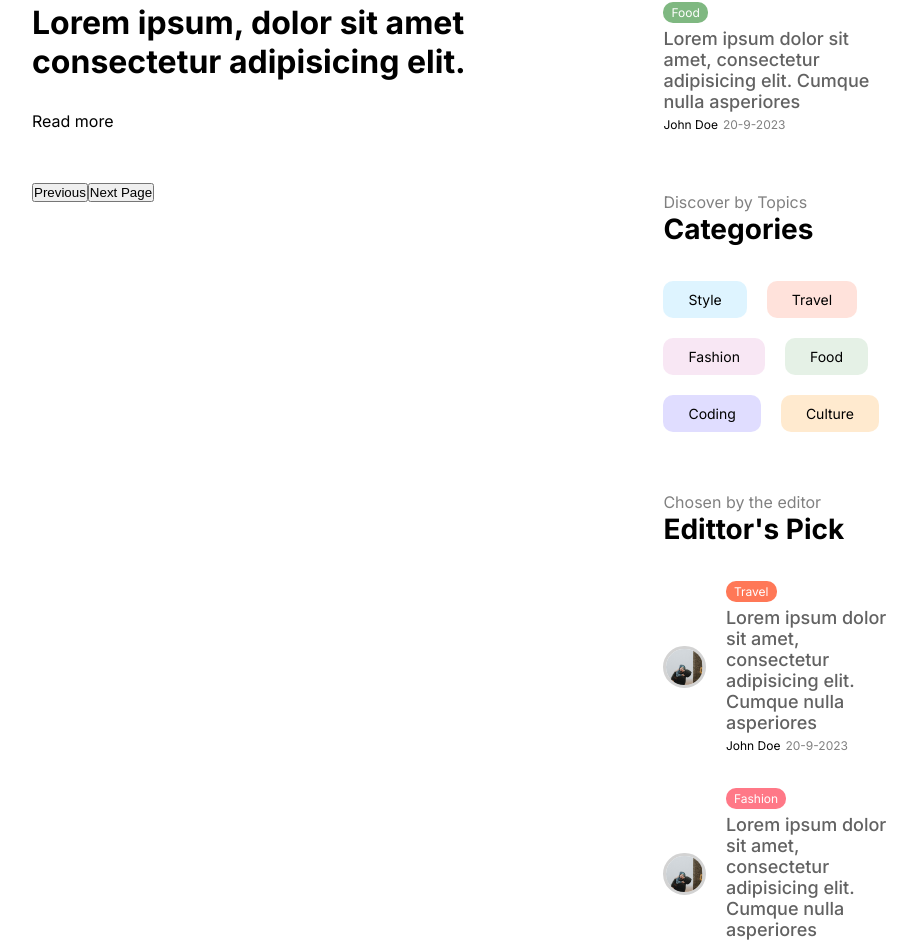
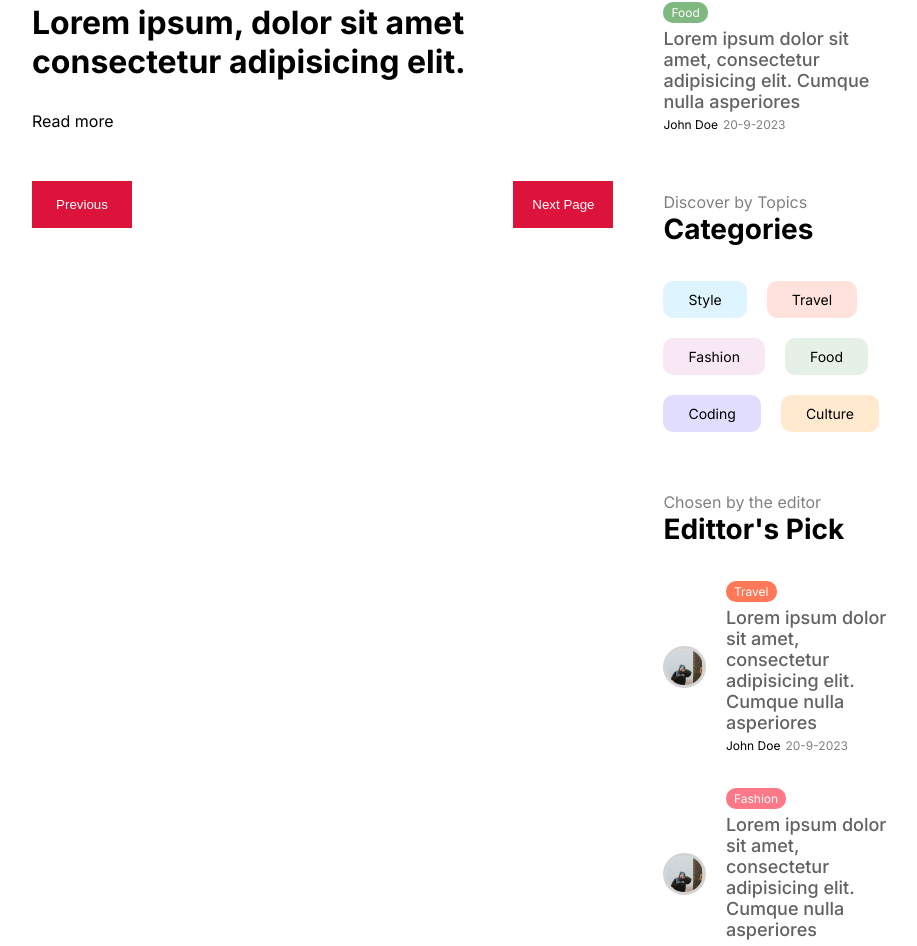
Before and after one commit to Rabeet-5/Full-Stack-Blog-App, a Next.js app: page / in a window 1280 px wide. Shown: the part 1912-2858 px from the top of the page, without its empty margins (176-1093 px from the left). Built offline with nearby package versions, Linux system fonts and the light colour scheme.

Commit message:
pagination

```diff
--- a/src/components/pagination/pagination.module.css
+++ b/src/components/pagination/pagination.module.css
@@ -0,0 +1,18 @@
+.container {
+    display: flex;
+    justify-content: space-between;
+  }
+
+  .button {
+    width: 100px;
+    border: none;
+    padding: 16px;
+    background-color: crimson;
+    color: white;
+    cursor: pointer;
+  }
+
+  .button:disabled{
+    background-color: rgba(220, 20, 60, 0.473);
+    cursor: not-allowed;
+  }
```
